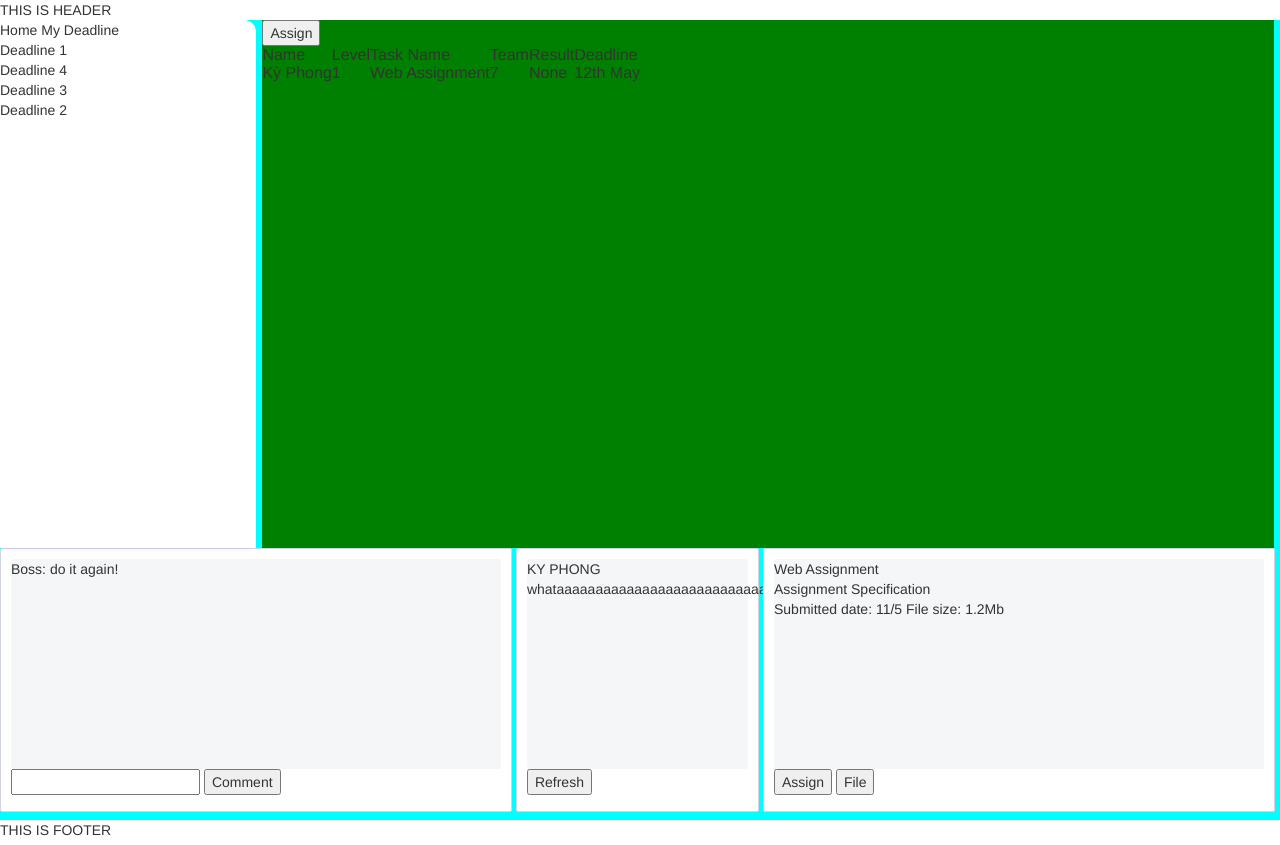
After one commit to WindyFeg/WEB-Enterprise-Managment-System, a PHP site: template pages/manage.php in a window 1280 px wide. The commit adds this page. Run offline with PHP 8.4, Linux system fonts and the light colour scheme; the template is opened without the code that fills it, so the values that code supplies are empty.

Commit message:
Basic layout

```diff
--- a/assets/index.css
+++ b/assets/index.css
@@ -0,0 +1,138 @@
+.manage {
+    background-color: aqua;
+
+    width: 100%;
+    height: 100%;
+}
+
+/*% DEADLINE */
+.manage .mn_deadline {
+    background-color: red;
+    display: inline-block;
+    height: 66%;
+    width: 20%;
+    position: absolute;
+
+    background: #FFFFFF;
+    box-shadow: 0px 4px 6px -4px rgba(0, 0, 0, 0.1);
+    border-radius: 0px 12px 0px 0px;
+}
+
+.mn_deadline_container {
+    /* position: absolute; */
+}
+
+.navigate {}
+
+.list_deadline {
+    height: 90%;
+    width: 100%;
+}
+
+/*% EMPLOYEE LIST */
+
+.manage .mn_employeeList {
+    background-color: green;
+    display: inline-block;
+    position: relative;
+    left: 20.5%;
+
+    height: 66%;
+    width: 79%;
+}
+
+.mn_employee_container {
+    /* position: absolute; */
+}
+
+.btn_assign {}
+
+.list_employee {
+    height: 90%;
+    width: 100%;
+}
+
+/*%COMMENT  */
+.manage .mn_comment {
+    background: #FFFFFF;
+    border: 1px solid #D0D4E4;
+    border-radius: 2px;
+    display: inline-block;
+    box-sizing: border-box;
+
+
+    height: 33%;
+    width: 40%;
+}
+
+.mn_comment_container {
+    padding: 10px;
+}
+
+.comment_view {
+
+    background: #F5F6F8;
+    border-radius: 2px;
+
+    height: 80%;
+    width: 100%;
+}
+
+.mn_comment form {
+    height: 20%;
+
+}
+
+
+/*% DETAIL */
+.manage .mn_detail {
+    background: #FFFFFF;
+    border: 1px solid #D0D4E4;
+    border-radius: 2px;
+    display: inline-block;
+    box-sizing: border-box;
+
+    height: 33%;
+    width: 19%;
+}
+
+.mn_detail_container {
+    padding: 10px;
+
+}
+
+.detail_view {
+    background: #F5F6F8;
+    border-radius: 2px;
+    height: 80%;
+    width: 100%;
+}
+
+.detail_refresh {}
+
+/*% ASSIGN  */
+
+.manage .mn_assign {
+    background: #FFFFFF;
+    border: 1px solid #D0D4E4;
+    border-radius: 2px;
+    display: inline-block;
+    box-sizing: border-box;
+
+
+    width: 40%;
+    height: 33%;
+}
+
+.mn_assign_container {
+    padding: 10px;
+}
+
+.assign_view {
+    background: #F5F6F8;
+    border-radius: 2px;
+    height: 80%;
+    width: 100%;
+}
+
+.assign_function {}
--- a/index.php
+++ b/index.php
@@ -8,7 +8,7 @@
         <?php
         if (isset($_GET['page'])) {
             $page = $_GET['page'];
-            include "$page.php";
+            include "pages/$page.php";
         } else {
             include 'pages/home.php';
         }
--- a/pages/home.php
+++ b/pages/home.php
@@ -1 +1,3 @@
 HOME
+<div> Manage </div>
+<a href="http://localhost/index.php?page=manage">Manage</a>
--- /dev/null
+++ b/pages/manage.php
@@ -0,0 +1,103 @@
+<div class="manage">
+    <div class="mn_deadline">
+        <div class="mn_deadline_container">
+            <div class="navigate">
+                Home
+                My Deadline
+            </div>
+            <div class="list_deadline">
+                <div class="deadline_tab">
+                    Deadline 1
+                </div>
+                <div class="deadline_tab">
+                    Deadline 4
+                </div>
+                <div class="deadline_tab">
+                    Deadline 3
+                </div>
+                <div class="deadline_tab">
+                    Deadline 2
+                </div>
+            </div>
+        </div>
+    </div>
+    <div class="mn_employeeList">
+        <div class="mn_employee_container">
+            <div class="btn_assign">
+                <button class="btn_employee">
+                    Assign
+                </button>
+            </div>
+            <div class="list_employee">
+                <table class="tg">
+                    <thead>
+                        <tr>
+                            <td class="tg-0lax">Name</td>
+                            <td class="tg-0lax">Level</td>
+                            <td class="tg-0pky">Task Name</td>
+                            <td class="tg-0pky">Team</td>
+                            <td class="tg-0pky">Result</td>
+                            <td class="tg-0pky">Deadline</td>
+                        </tr>
+                    </thead>
+                    <tbody>
+                        <tr>
+                            <td class="tg-0lax">Kỳ Phong</td>
+                            <td class="tg-0lax">1</td>
+                            <td class="tg-0lax">Web Assignment</td>
+                            <td class="tg-0lax">7</td>
+                            <td class="tg-0lax">None</td>
+                            <td class="tg-0lax">12th May</td>
+                        </tr>
+                        <tr>
+                            <td class="tg-0lax"></td>
+                            <td class="tg-0lax"></td>
+                            <td class="tg-0lax"></td>
+                            <td class="tg-0lax"></td>
+                            <td class="tg-0lax"></td>
+                            <td class="tg-0lax"></td>
+                        </tr>
+                    </tbody>
+                </table>
+            </div>
+        </div>
+    </div>
+    <div class="mn_comment">
+        <div class="mn_comment_container">
+            <div class="comment_view">
+                Boss: do it again!
+            </div>
+            <form>
+                <input type="text" id="comment_input">
+                <button type="submit">Comment </button>
+            </form>
+        </div>
+    </div>
+    <div class="mn_detail">
+        <div class="mn_detail_container">
+            <div class="detail_view">
+                KY PHONG
+                whataaaaaaaaaaaaaaaaaaaaaaaaaaaa
+            </div>
+            <div class="detail_refresh">
+                <button>Refresh</button>
+            </div>
+        </div>
+    </div>
+    <div class="mn_assign">
+        <div class="mn_assign_container">
+            <div class="assign_view">
+                <div class="assign_taskName">Web Assignment</div>
+                <div class="assign_fileName">Assignment Specification</div>
+                <div class="assign_taskInfo">Submitted date: 11/5
+                    File size: 1.2Mb
+                </div>
+            </div>
+            <div class="assign_function">
+                <button>Assign</button>
+                <button>File</button>
+            </div>
+
+        </div>
+    </div>
+</div>
```
